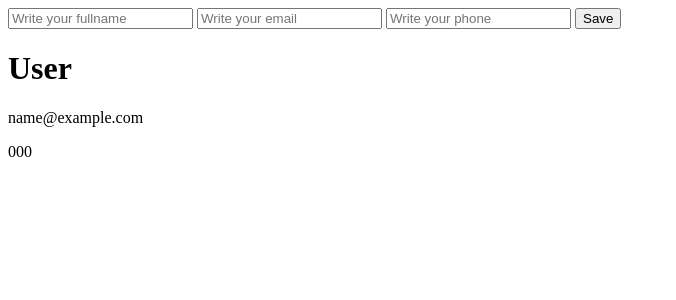
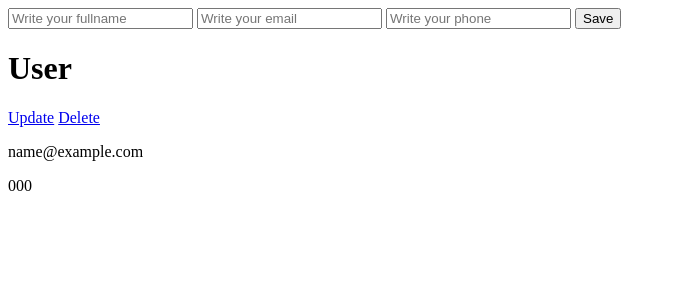
Before and after one commit to abelcarriizo/CRUD_Flask, a Flask app: page / in a window 1280 px wide. Shown: the top 300 px of the page, without its empty margins (0-676 px from the left). Run offline with Flask 3, Linux system fonts and the light colour scheme; tables that the repository leaves empty hold one stand-in row (values such as "Sample post").

Commit message:
Añadido eliminacion de datos

```diff
--- a/routes/contacts.py
+++ b/routes/contacts.py
@@ -1,4 +1,4 @@
-from flask import Blueprint, render_template, request, redirect
+from flask import Blueprint, render_template, request, redirect, url_for
 from models.contacts import Contact
 from utils.db import db
 
@@ -20,12 +20,16 @@ def add():
     db.session.add(new_contact)
     db.session.commit()
 
-    return redirect('/')
+    return redirect(url_for('home'))
 
 @contacts.route("/update")
 def update():
     return render_template('about.html')
 
-@contacts.route("/delete")
-def delete():
-    return render_template('about.html')
+@contacts.route("/delete/<id>")
+def delete(id):
+    contact = Contact.query.get(id)
+    db.session.delete(contact)
+    db.session.commit()
+
+    return redirect(url_for('home'))
--- a/templates/index.html
+++ b/templates/index.html
@@ -11,6 +11,10 @@
     {% for contact in contacts %}
     <div>
         <h1>{{contact.fullname}}</h1>
+        <div>
+            <a href="{{url_for('contacts.update')}}">Update</a>
+            <a href="{{url_for('contacts.delete', id=contact.id)}}">Delete</a>
+        </div>
         <p>{{contact.email}}</p>
         <p>{{contact.phone}}</p>
     </div>
```
